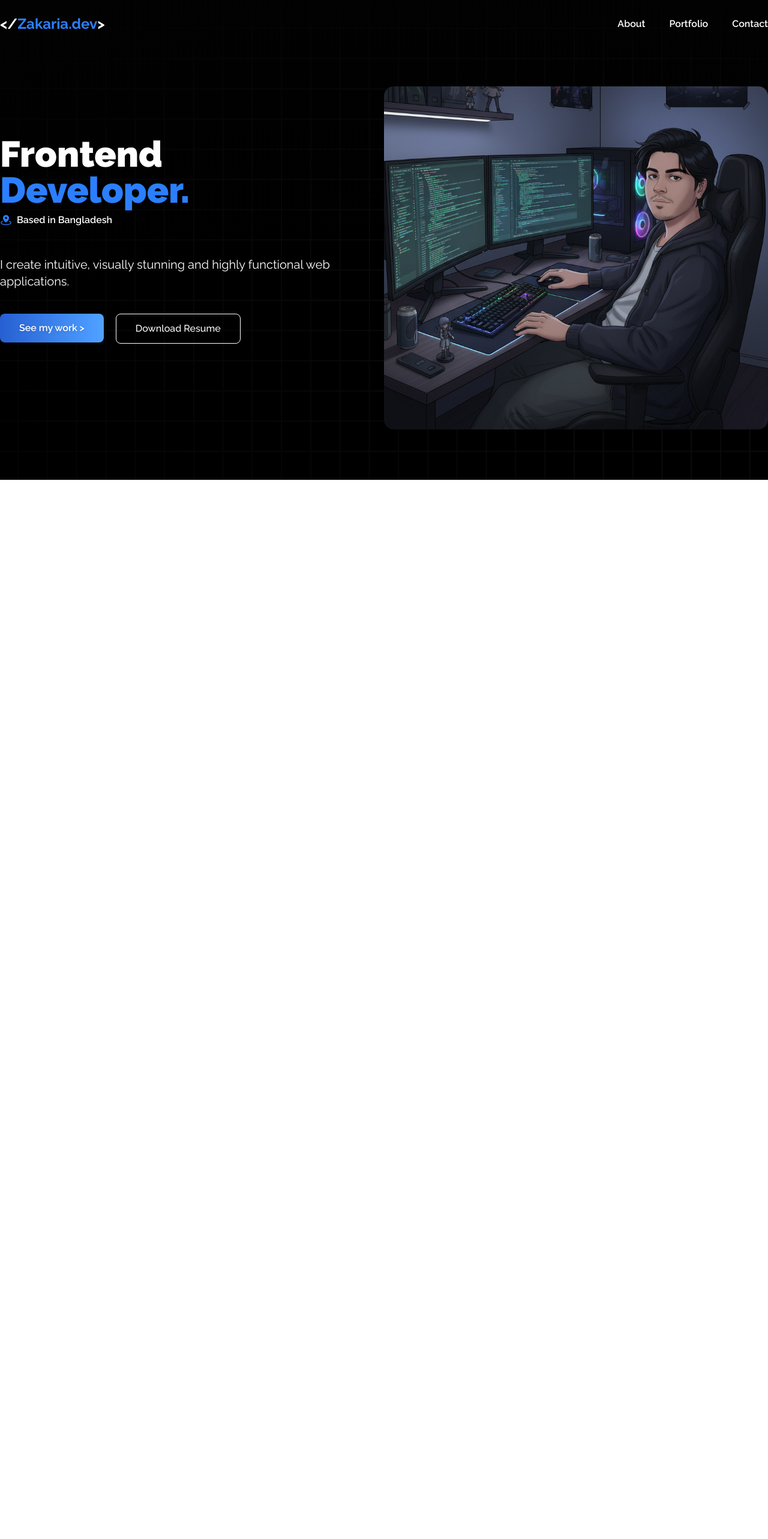
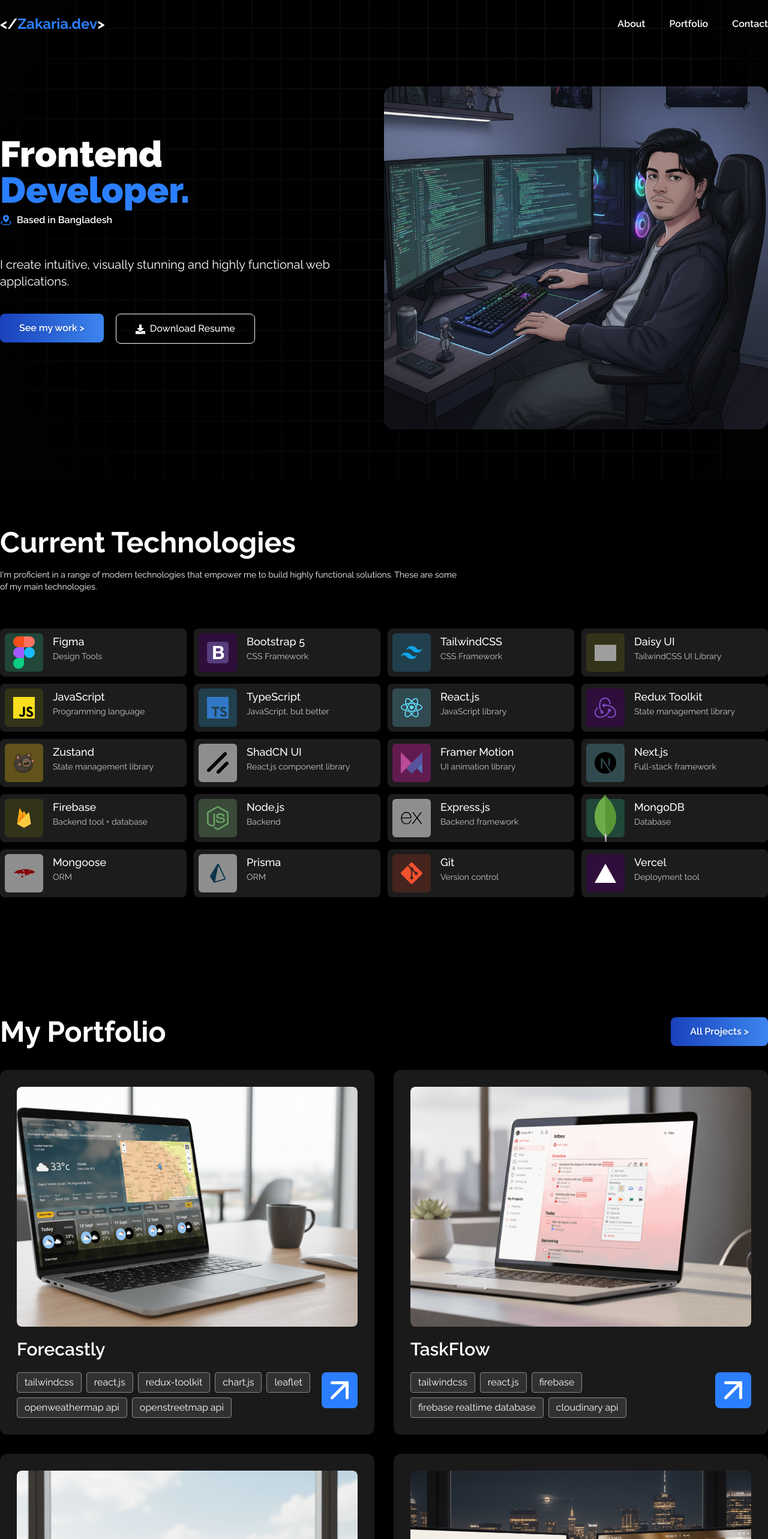
Before and after one commit to ZakariaZack98/portfolio, a Next.js app: page / in a window 1280 px wide. Shown: the top 2566 px of the page at 60% size. Before the commit the page ends 800 px from the top, so only its background shows below. Built offline with nearby package versions, Linux system fonts and the light colour scheme; grey boxes are pictures that could not be loaded.

Commit message:
animations added

```diff
--- a/package.json
+++ b/package.json
@@ -9,6 +9,7 @@
     "lint": "eslint"
   },
   "dependencies": {
+    "aos": "^2.3.4",
     "next": "15.5.2",
     "react": "19.1.0",
     "react-dom": "19.1.0",
--- /dev/null
+++ b/src/app/ClientAOSProvider.jsx
@@ -0,0 +1,12 @@
+'use client'
+import { useEffect } from "react";
+import AOS from "aos";
+import "aos/dist/aos.css";
+
+export default function ClientAOSProvider({ children }) {
+  useEffect(() => {
+    AOS.init({ once: true });
+  }, []);
+
+  return children;
+}
--- a/src/app/about/page.jsx
+++ b/src/app/about/page.jsx
@@ -3,22 +3,25 @@ import React from "react";
 
 const About = () => {
   return (
-    <div>
+    <div className="bgLayer bg-contain bg-center">
+      <div className="grad-overlay ">
         <div className="lg:h-screen h-fit my-30 lg:my-0 container mx-auto flex lg:flex-row flex-col justify-between gap-x-10 items-center gap-y-10 lg:gap-y-0">
           <div className="left w-full lg:w-2/3">
             <div className="title flex flex-col items-center lg:items-start">
-            <h4 className="font-light text-2xl">Hello, I'm</h4>
-            <h1 className="lg:text-5xl text-3xl text-center lg:text-start font-light">Sadee Muhammad</h1>
-            <h1 className="md:text-[130px] text-6xl md:leading-32 leading-16 font-light text-blue-500">Zakaria</h1>
-            <p className="text-center lg:text-start md:max-w-8/10 max-w-9/10 lg:max-w-fit lg:my-0 my-13 ">
-              I am a <strong>front-end developer</strong> based in Dhaka, Bangladesh with a focus on building <strong>clear, accessible, and reliable </strong> user interfaces. My
-              work centers on writing well-structured HTML, CSS, and JavaScript, and I use <strong>modern frameworks</strong> and tools
-              when they help create <strong>efficient and maintainable</strong> solutions. I pay close attention to both design details
-              and usability to ensure that the interfaces I build perform well for users across devices.
+              <h4 className="font-light text-2xl" data-aos='fade-up' data-aos-duration='400'>Hello, I'm</h4>
+              <h1 className="lg:text-5xl text-3xl text-center lg:text-start font-light" data-aos='fade-up' data-aos-duration='400' data-aos-delay='400'>SADEE MUHAMMAD</h1>
+              <h1 className="md:text-[130px] text-6xl md:leading-32 leading-16 font-light text-blue-500" data-aos='flip-up' data-aos-duration='400' data-aos-delay='800'>ZAKARIA</h1>
+              <p className="text-center lg:text-start md:max-w-8/10 max-w-9/10 lg:max-w-fit lg:my-0 my-13 " data-aos='zoom-in' data-aos-duration='400' data-aos-delay='1200'>
+                I am a <strong>front-end developer</strong> based in Dhaka, Bangladesh with a focus on building{" "}
+                <strong>clear, accessible, and reliable </strong> user interfaces. My work centers on writing
+                well-structured HTML, CSS, and JavaScript, and I use <strong>modern frameworks</strong> and tools when
+                they help create <strong>efficient and maintainable</strong> solutions. I pay close attention to both
+                design details and usability to ensure that the interfaces I build perform well for users across
+                devices.
                 <br></br>
-              <br></br>
-              I approach each project with an emphasis on <strong>clarity, consistency, and long-term maintainability</strong>,
-              aiming to deliver work that is both functional and straightforward to build upon.
+                <br></br>I approach each project with an emphasis on{" "}
+                <strong>clarity, consistency, and long-term maintainability</strong>, aiming to deliver work that is
+                both functional and straightforward to build upon.
               </p>
             </div>
           </div>
@@ -29,8 +32,10 @@ const About = () => {
                 alt="headshot pic"
                 className="w-80 rounded-xl"
                 style={{ boxShadow: "rgba(255, 255, 255, 0.15) 0px 5px 15px" }}
+                data-aos='zoom-in' data-aos-duration='400' data-aos-delay='800'
               />
             </picture>
+          </div>
         </div>
       </div>
       <Stack />
--- a/src/app/layout.js
+++ b/src/app/layout.js
@@ -2,9 +2,10 @@ import { Raleway } from "next/font/google";
 import "./globals.css";
 import Navbar from "@/components/common/Navbar";
 import Footer from "@/components/common/Footer";
+import ClientAOSProvider from "./ClientAOSProvider";
 
 export const metadata = {
-  title: "Create Next App",
+  title: "Zakaria.dev",
   description: "Generated by create next app",
 };
 
@@ -16,14 +17,14 @@ export default function RootLayout({ children }) {
   return (
     <html lang="en">
       <body className={`${ralwayFont.className} antialiased `}>
-        <div className="bgLayer w-screen h-screen overflow-auto bg-center bg-cover overflow-x-hidden">
-          <div className="grad-overlay text-white">
+        <ClientAOSProvider>
+          <div className=" text-white">
             <Navbar />
             {children}
-            <Footer/>
+            <Footer />
             <div className="spacing h-10 bg-black"></div>
           </div>
-        </div>
+        </ClientAOSProvider>
       </body>
     </html>
   );
--- a/src/app/page.js
+++ b/src/app/page.js
@@ -1,8 +1,6 @@
-import Footer from "@/components/common/Footer";
 import Hero from "@/components/home/Hero";
 import Projects from "@/components/home/Projects";
 import Stack from "@/components/home/Stack";
-
 export default function Home() {
   return (
     <>
--- a/src/app/projects/[slug]/page.jsx
+++ b/src/app/projects/[slug]/page.jsx
@@ -15,12 +15,13 @@ const ProjectPage = async ({ params }) => {
   const { slug } = await params;
   const project = projectsData.find((project) => project.slug === slug);
   return (
-    <div>
-      <div className=" container mx-auto my-25">
+    <div className="bgLayer bg-contain bg-center">
+      <div className="grad-overlay">
+        <div className=" container mx-auto py-25">
         <div className="flex flex-col items-center gap-5">
-          <h1 className="md:text-6xl text-4xl font-black text-center">{project.name}</h1>
-          <h5 className="text-xl text-center w-9/10 mx-auto">{project.desc}</h5>
-          <div className="flex items-center gap-5">
+          <h1 className="md:text-6xl text-4xl font-black text-center" data-aos='fade-up' data-aos-duration='400' >{project.name}</h1>
+          <h5 className="text-xl text-center w-9/10 mx-auto" data-aos='fade-up' data-aos-duration='400' data-aos-delay='400'>{project.desc}</h5>
+          <div className="flex items-center gap-5" data-aos='zoom-in' data-aos-duration='400' data-aos-delay='800'>
             <Link href={project.live} target="_blank">
               <GradientButton label={"View live"} />
             </Link>
@@ -36,7 +37,7 @@ const ProjectPage = async ({ params }) => {
           </div>
         </div>
         <picture>
-          <img src={project.thumbnail} alt="project thumbnail picture" className="my-20 w-9/10 rounded-2xl mx-auto" />
+          <img src={project.thumbnail} alt="project thumbnail picture" className="my-20 w-9/10 rounded-2xl mx-auto" data-aos='zoom-out' data-aos-duration='400' data-aos-delay='800'/>
         </picture>
         <div className="flex flex-wrap justify-center items-center gap-2 mb-20 max-w-9/10 mx-auto">
           {project.stack?.map((tech) => (
@@ -56,6 +57,7 @@ const ProjectPage = async ({ params }) => {
           </ul>
         </div>
       </div>
+      </div>
     </div>
   );
 };
--- a/src/app/projects/page.jsx
+++ b/src/app/projects/page.jsx
@@ -5,18 +5,21 @@ import React from "react";
 const Portfolio = () => {
   const projectsData = _.projectDetails;
   return (
-    <div>
-      <div className="mt-30 min-h-screen container mx-auto ">
-        <h1 className="text-5xl font-bold text-center my-20">My Works</h1>
-        <div className="grid grid-cols-1 lg:grid-cols-2 gap-8 mb-30">
-          {projectsData?.map((project) => (
+    <div className="bg-black">
+      <div className="pt-10 pb-30 min-h-screen container mx-auto ">
+        <h1 className="text-5xl font-bold text-center my-20" data-aos="fade-up" data-aos-duration="400">
+          My Works
+        </h1>
+        <div className="grid grid-cols-1 lg:grid-cols-2 gap-8">
+          {projectsData?.map((project, idx) => (
+            <div key={project.slug} data-aos={idx % 2 == 0 ? "fade-right" : "fade-left"} data-aos-duration="500" className="justify-self-stretch">
               <ProjectThumbnail
-              key={project.slug}
                 name={project.name}
                 stack={project.stack}
                 img={project.thumbnail}
                 slug={project.slug}
               />
+            </div>
           ))}
         </div>
       </div>
--- a/src/components/common/Footer.jsx
+++ b/src/components/common/Footer.jsx
@@ -1,42 +1,49 @@
-import Link from 'next/link'
-import React from 'react'
-import GradientButton from './GradientButton'
-import _ from '@/lib/lib'
+import Link from "next/link";
+import React from "react";
+import GradientButton from "./GradientButton";
+import _ from "@/lib/lib";
 
 const Footer = () => {
-
   const footerLinks = _.footerLinkGroup;
 
   return (
-    <div className='footer  mx-auto border border-[rgba(255,255,255,0.38)] rounded-2xl pb-10 w-19/20 md:container'>
+    <div className="w-full bg-black">
+      <div className="footer bgLayer bg-cover bg-center mx-auto border border-[rgba(255,255,255,0.38)] rounded-2xl pb-10 w-19/20 md:container overflow-hidden">
+        <div className="grad-overlay border-b border-[rgba(255,255,255,0.38)]">
           <div className="top flex flex-col lg:items-start items-center gap-y-5 border-b border-[rgba(255,255,255,0.38)] p-10">
-        <h1 className='text-4xl md:text-5xl font-bold lg:max-w-6/10 max-w-full text-center lg:text-start leading-12 lg:leading-14'>Like what you see? Reach out <u className='text-blue-500 cursor-pointer'>via email</u> to collaborate </h1>
-        <Link href={'/contact'}>
-          <GradientButton label={'Schedule Call'}/>
+            <h1 className="text-4xl md:text-5xl font-bold lg:max-w-6/10 max-w-full text-center lg:text-start leading-12 lg:leading-14">
+              Like what you see? Reach out <u className="text-blue-500 cursor-pointer">via email</u> to collaborate{" "}
+            </h1>
+            <Link href={"/contact"}>
+              <GradientButton label={"Schedule Call"} />
             </Link>
           </div>
           <div className="bottom flex flex-wrap md:flex-nowrap gap-5 md:gap-0 justify-between p-10">
             <div className="left flex flex-col justify-start md:items-between gap-y-2">
-          <h5 className='font-bold text-lg'>Sadee Muhammad Zakaria</h5>
-          <p className='opacity-50'>&copy; 2025 | All rights reserved</p>
+              <h5 className="font-bold text-lg">Sadee Muhammad Zakaria</h5>
+              <p className="opacity-50">&copy; 2025 | All rights reserved</p>
             </div>
             <div className="right flex gap-x-10">
-          {
-            footerLinks?.map(group => (
-              <div key={group.name} className='flex flex-col items-end gap-y-2 text-sm md:text-base'>
-                <h5 className='text-lg font-semibold'>{group.name}</h5>
-                {
-                  group.links?.map(link => (
-                    <Link key={link.label} href={link.path} target={link.path.startsWith('https://') ? '_blank' : '_self'} className='opacity-70 text-sm md:text-base text-end hover:text-blue-500'>{link.label}</Link>
-                  ))
-                }
+              {footerLinks?.map((group) => (
+                <div key={group.name} className="flex flex-col items-end gap-y-2 text-sm md:text-base">
+                  <h5 className="text-lg font-semibold">{group.name}</h5>
+                  {group.links?.map((link) => (
+                    <Link
+                      key={link.label}
+                      href={link.path}
+                      target={link.path.startsWith("https://") ? "_blank" : "_self"}
+                      className="opacity-70 text-sm md:text-base text-end hover:text-blue-500">
+                      {link.label}
+                    </Link>
+                  ))}
                 </div>
-            ))
-          }
+              ))}
             </div>
           </div>
         </div>
-  )
-}
+      </div>
+    </div>
+  );
+};
 
-export default Footer
+export default Footer;
--- a/src/components/common/ProjectThumbnail.jsx
+++ b/src/components/common/ProjectThumbnail.jsx
@@ -4,7 +4,7 @@ import { FiArrowUpRight } from "react-icons/fi";
 
 const ProjectThumbnail = ({ name, img, stack, slug }) => {
   return (
-    <div className="bg-[#1A1A1A] rounded-xl p-7 flex flex-col gap-y-5">
+    <div className="bg-[#1A1A1A] rounded-xl p-7 flex flex-col gap-y-5 h-full">
       <picture className="md:h-100 h-fit md:aspect-video aspect-square overflow-hidden rounded-lg">
         <img
           src={img}
--- a/src/components/home/Hero.jsx
+++ b/src/components/home/Hero.jsx
@@ -3,25 +3,36 @@ import GradientButton from "../common/GradientButton";
 import SoftButton from "../common/SoftButton";
 import Link from "next/link";
 import { PiMapPinAreaFill } from "react-icons/pi";
+import { FaDownload } from "react-icons/fa";
 
 const Hero = () => {
   return (
-    <div className="h-screen container mx-auto hero bg-center bg-cover flex flex-wrap lg:flex-nowrap justify-between items-center lg:translate-0 translate-y-30">
+    <div className="bgLayer bg-cover bg-center">
+      <div className="grad-overlay">
+        <div className="h-screen container mx-auto flex flex-wrap lg:flex-nowrap justify-between items-center lg:translate-0 translate-y-30">
         <div className="left lg:w-1/2 w-full lg:h-full h-fit flex flex-col gap-y-5 xl:gap-y-10 justify-center items-center lg:items-start">
-        <div className="title flex flex-col items-center lg:items-start">
+          <div className="title flex flex-col items-center lg:items-start" data-aos="fade-up" data-aos-duration="500">
             <h1 className="font-black text-6xl text-white">Frontend</h1>
             <h1 className="font-black text-6xl text-blue-500">Developer.</h1>
             <div className="flex items-center my-2 gap-x-2">
-            <span className="text-xl text-blue-500"><PiMapPinAreaFill /></span> <span className="font-semibold">Based in Bangladesh</span>
+              <span className="text-xl text-blue-500">
+                <PiMapPinAreaFill />
+              </span>{" "}
+              <span className="font-semibold">Based in Bangladesh</span>
             </div>
           </div>
-        <p className="intro lg:text-xl text-base lg:max-w-full lg:text-start text-center max-w-9/10 mx-auto lg:mx-0">I create intuitive, visually stunning and highly functional web applications.</p>
-        <div className="btnGrp flex gap-x-5">
-          <Link href={'/projects'}>
-            <GradientButton label={'See my work >'}/>
+          <p
+            className="intro lg:text-xl text-base lg:max-w-full lg:text-start text-center max-w-9/10 mx-auto lg:mx-0"
+            data-aos="flip-up"
+            data-aos-duration="500">
+            I create intuitive, visually stunning and highly functional web applications.
+          </p>
+          <div className="btnGrp flex gap-x-5" data-aos="zoom-in" data-aos-duration="500" data-aos-delay="500">
+            <Link href={"/projects"}>
+              <GradientButton label={"See my work >"} />
             </Link>
-          <Link href={'/CV.pdf'} download={'CV.pdf'} target="_blank" rel="noopener norefferer">
-            <SoftButton label={'Download Resume'}/>
+            <Link href={"/CV.pdf"} download={"CV.pdf"} target="_blank" rel="noopener norefferer">
+              <SoftButton label={<span><FaDownload className="inline me-2"/>Download Resume</span>} />
             </Link>
           </div>
         </div>
@@ -30,9 +41,14 @@ const Hero = () => {
             <img
               src="/images/cover-square.jpg"
               alt="cover_image"
-            className="object-cover object-fit h-5/7 mt-15 rounded-2xl"
+              className="object-cover object-fit h-5/7 xxl:scale-80 mt-15 rounded-2xl"
+              data-aos="zoom-in"
+              data-aos-duration="500"
+              data-aos-delay="700"
             />
           </picture>
+        </div>
+      </div>
       </div>
     </div>
   );
--- a/src/components/home/Projects.jsx
+++ b/src/components/home/Projects.jsx
@@ -5,24 +5,30 @@ import ProjectThumbnail from "../common/ProjectThumbnail";
 import _ from "@/lib/lib";
 
 const Projects = () => {
-
   const projectsData = _.projectDetails;
 
   return (
-    <div className=" bg-black">
+    <div className=" bg-black overflow-x-hidden">
       <div className="container mx-auto heading flex flex-col gap-y-10 py-20">
         <div className="flex flex-col md:flex-row md:justify-between justify-center items-center gap-5 md:gap-0">
-          <h1 className="text-5xl font-bold">My Portfolio</h1>
-          <Link href="/projects">
+          <h1 className="text-5xl font-bold" data-aos="fade-up" data-aos-duration="800">
+            My Portfolio
+          </h1>
+          <Link href="/projects" data-aos="zoom-in" data-aos-duration="800">
             <GradientButton label={"All Projects >"} />
           </Link>
         </div>
         <div className="grid grid-cols-1 lg:grid-cols-2 gap-8">
-          {
-            projectsData.slice(0, 4)?.map(project => (
-              <ProjectThumbnail key={project.slug} name={project.name} stack={project.stack} img={project.thumbnail} slug={project.slug}/>
-            ))
-          }
+          {projectsData.slice(0, 4)?.map((project, idx) => (
+            <div key={project.slug} data-aos={idx % 2 == 0 ? "fade-right" : "fade-left"} data-aos-duration="500" className="justify-self-stretch">
+              <ProjectThumbnail
+                name={project.name}
+                stack={project.stack}
+                img={project.thumbnail}
+                slug={project.slug}
+              />
+            </div>
+          ))}
         </div>
       </div>
     </div>
--- a/src/components/home/Stack.jsx
+++ b/src/components/home/Stack.jsx
@@ -3,23 +3,33 @@ import StackCard from "../common/StackCard";
 import _ from "@/lib/lib";
 
 const Stack = () => {
-
   const techStackData = _.techStackDetails;
 
   return (
     <div className=" bg-black">
-      <div className="md:container mx-auto flex flex-col gap-y-5 lg:py-20 py-8 w-19/20">
-        <h3 className="text-5xl font-bold lg:text-start text-center">Current Technologies</h3>
-        <p className="lg:max-w-6/10 w-8/10 mx-auto lg:mx-0 text-sm xxl:text-base lg:text-start text-center">
+      <div
+        className="md:container mx-auto flex flex-col gap-y-5 lg:py-20 py-8 w-19/20">
+        <h3
+          className="text-5xl font-bold lg:text-start text-center"
+          data-aos="fade-up"
+          data-aos-duration="500"
+          data-aos-delay="300">
+          Current Technologies
+        </h3>
+        <p
+          className="lg:max-w-6/10 w-8/10 mx-auto lg:mx-0 text-sm xxl:text-base lg:text-start text-center"
+          data-aos="fade-up"
+          data-aos-duration="500"
+          data-aos-delay="500">
           I'm proficient in a range of modern technologies that empower me to build highly functional solutions. These
           are some of my main technologies.
         </p>
-        <div className="grid lg:grid-cols-4 md:grid-cols-3 sm:grid-cols-2 grid-cols-1 gap-3 my-10">
-          {
-            techStackData?.map(tech => (
-              <StackCard key={tech.name} name={tech.name} desc={tech.desc} logo={tech.logo} logoBgColor={tech.logoBgColor}/>
-            ))
-          }
+        <div className="grid lg:grid-cols-4 md:grid-cols-3 sm:grid-cols-2 grid-cols-1 gap-3 my-10" data-aos="zoom-in"
+        data-aos-duration="500"
+        data-aos-delay='100'>
+          {techStackData?.map((tech, idx) => (
+            <StackCard name={tech.name} desc={tech.desc} logo={tech.logo} logoBgColor={tech.logoBgColor} />
+          ))}
         </div>
       </div>
     </div>
```
Also changed, not shown: 2 other files (tests, documents, lock files or other folders). Lines whose indentation alone changed are shown as unchanged.
